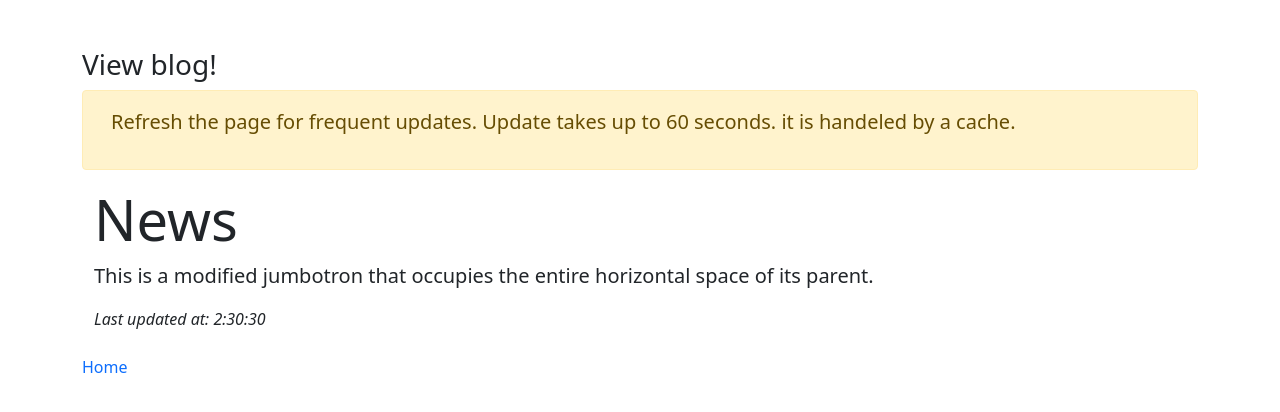
After one commit to divinejoshua/blank-django, a Django app: page /blog/ in a window 1280 px wide. The commit adds this page. Shown: the top 412 px of the page. Run offline with Django 4.2, Linux system fonts and the light colour scheme.

Commit message:
Added blog view

```diff
--- a/crudapp/urls.py
+++ b/crudapp/urls.py
@@ -7,4 +7,5 @@ app_name = 'crudapp'
 urlpatterns = [
     path('', views.AddHomeView.as_view(), name='addItem'),
     path('list/', views.ListItems.as_view(), name='listItem'),
+    path('blog/', views.BlogView.as_view(), name='blog'),
 ]
--- a/crudapp/views.py
+++ b/crudapp/views.py
@@ -29,3 +29,11 @@ class ListItems(View):
 
     def get(self, request, *args, **kwargs):
         return render(request, self.template_name)
+
+
+# This view displays ever list and every status
+class BlogView(View):
+    template_name = 'blog.html'
+
+    def get(self, request, *args, **kwargs):
+        return render(request, self.template_name)
--- /dev/null
+++ b/templates/blog.html
@@ -0,0 +1,47 @@
+<!doctype html>
+<html lang="en">
+  <head>
+    <!-- Required meta tags -->
+    <meta charset="utf-8">
+    <meta name="viewport" content="width=device-width, initial-scale=1">
+
+    <!-- Bootstrap CSS -->
+    <link href="https://cdn.jsdelivr.net/npm/bootstrap@5.1.3/dist/css/bootstrap.min.css" rel="stylesheet" integrity="sha384-1BmE4kWBq78iYhFldvKuhfTAU6auU8tT94WrHftjDbrCEXSU1oBoqyl2QvZ6jIW3" crossorigin="anonymous">
+
+    <title>Hello, world!</title>
+  </head>
+  <style>
+    a{
+        text-decoration: none;
+    }
+</style>
+  <body>
+
+    <div class="container mt-5">
+        <h3>View blog!</h3>
+
+            <div class="alert alert-warning" role="alert">
+                <div class="container">
+                <p class="lead">Refresh the page for frequent updates. Update takes up to 60 seconds. it is handeled by a cache.</p>
+                </div>
+            </div>
+
+
+            <div class="jumbotron jumbotron-fluid">
+                <div class="container">
+                  <h1 class="display-4">News</h1>
+                  <p class="lead">This is a modified jumbotron that occupies the entire horizontal space of its parent.</p>
+                  <i>Last updated at: 2:30:30</i>
+                </div>
+              </div>
+
+              <br>
+              <a href="/">Home</a>
+    </div>
+
+
+
+
+    <script src="https://cdn.jsdelivr.net/npm/bootstrap@5.1.3/dist/js/bootstrap.bundle.min.js" integrity="sha384-ka7Sk0Gln4gmtz2MlQnikT1wXgYsOg+OMhuP+IlRH9sENBO0LRn5q+8nbTov4+1p" crossorigin="anonymous"></script>
+  </body>
+</html>
```
Also changed, not shown: templates/index.html (+8 -1 lines), templates/list.html (+10 -0 lines).
